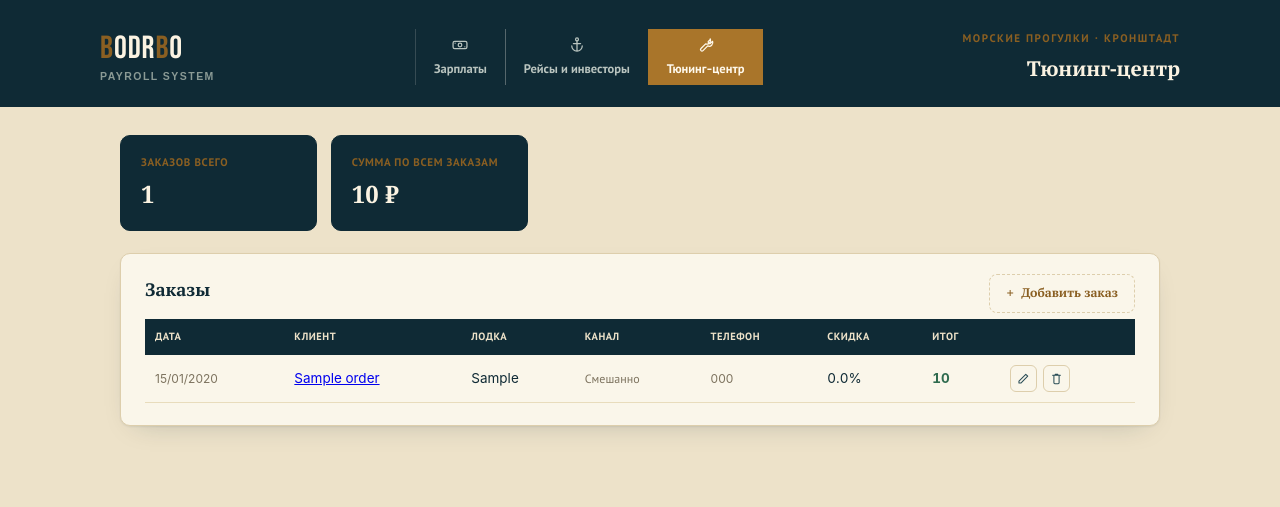
After one commit to bodrbo/-, a Flask app: page /tuning in a window 1280 px wide. The commit adds this page. Shown: the top 507 px of the page. Run offline with Flask 2, Linux system fonts and the light colour scheme; tables that the repository leaves empty hold one stand-in row (values such as "Sample post").

Commit message:
Добавить модуль тюнинг-центра в панель администратора
Новый раздел учитывает заказы тюнинг-центра: ФИО клиента, модель
лодки, канал продажи, телефон, список работ (себестоимость ×
коэффициент = цена) и скидка в процентах от общей суммы. Суммы
работ и итог считаются автоматически на клиенте и пересчитываются
на сервере при сохранении. Список заказов — на главном экране
модуля, с переходом в карточку заказа для редактирования.

```diff
--- a/app.py
+++ b/app.py
@@ -354,6 +354,34 @@ def init_db():
     )
     conn.execute(
         """
+        CREATE TABLE IF NOT EXISTS tuning_orders (
+            id INTEGER PRIMARY KEY AUTOINCREMENT,
+            client_name TEXT NOT NULL,
+            boat_model TEXT NOT NULL,
+            sale_channel TEXT NOT NULL,
+            phone TEXT NOT NULL,
+            discount_pct REAL NOT NULL DEFAULT 0,
+            subtotal REAL NOT NULL,
+            total REAL NOT NULL,
+            created_at TEXT NOT NULL,
+            updated_at TEXT NOT NULL
+        )
+        """
+    )
+    conn.execute(
+        """
+        CREATE TABLE IF NOT EXISTS tuning_order_items (
+            id INTEGER PRIMARY KEY AUTOINCREMENT,
+            order_id INTEGER NOT NULL,
+            work_name TEXT NOT NULL,
+            cost_price REAL NOT NULL,
+            multiplier REAL NOT NULL,
+            price REAL NOT NULL
+        )
+        """
+    )
+    conn.execute(
+        """
         CREATE TABLE IF NOT EXISTS investors (
             id INTEGER PRIMARY KEY AUTOINCREMENT,
             investor_name TEXT NOT NULL,
@@ -1190,6 +1218,197 @@ def delete_trip(trip_id):
         db.execute("DELETE FROM trips WHERE id = ?", (trip_id,))
         db.commit()
     return redirect(url_for("trips_index"))
+
+
+# =======================================================================
+# Тюнинг-центр
+# =======================================================================
+
+def _process_tuning_form(form):
+    """Validate a tuning-center order form and compute derived amounts.
+    Returns (errors, data). data is None if there are errors."""
+    errors = []
+
+    client_name = form.get("client_name", "").strip()
+    boat_model = form.get("boat_model", "").strip()
+    phone = form.get("phone", "").strip()
+    sale_channel = form.get("sale_channel", "direct").strip()
+    if sale_channel not in [c["value"] for c in SALE_CHANNELS]:
+        sale_channel = "direct"
+
+    if not client_name:
+        errors.append("Укажите ФИО клиента.")
+    if not boat_model:
+        errors.append("Укажите модель лодки.")
+    if not phone:
+        errors.append("Укажите номер телефона.")
+
+    discount_raw = form.get("discount_pct", "").strip().replace(",", ".")
+    discount_pct = 0.0
+    if discount_raw:
+        try:
+            discount_pct = float(discount_raw)
+            if not (0 <= discount_pct <= 100):
+                errors.append("Скидка должна быть от 0 до 100%.")
+        except ValueError:
+            errors.append("Скидка должна быть числом.")
+
+    names = form.getlist("work_name[]")
+    costs = form.getlist("cost_price[]")
+    mults = form.getlist("multiplier[]")
+
+    def _get(lst, i):
+        return lst[i] if i < len(lst) else ""
+
+    items = []
+    subtotal = 0.0
+    for i in range(len(names)):
+        name = names[i].strip()
+        cost_raw = _get(costs, i).strip().replace(",", ".")
+        mult_raw = _get(mults, i).strip().replace(",", ".")
+        if not name and not cost_raw and not mult_raw:
+            continue  # полностью пустая строка — пропускаем
+
+        row_num = i + 1
+        if not name:
+            errors.append(f"Работа №{row_num}: не указано название.")
+
+        cost = mult = None
+        try:
+            cost = float(cost_raw)
+            if cost < 0:
+                errors.append(f"Работа №{row_num}: себестоимость не может быть отрицательной.")
+        except ValueError:
+            errors.append(f"Работа №{row_num}: себестоимость должна быть числом.")
+        try:
+            mult = float(mult_raw)
+            if mult < 0:
+                errors.append(f"Работа №{row_num}: коэффициент не может быть отрицательным.")
+        except ValueError:
+            errors.append(f"Работа №{row_num}: коэффициент должен быть числом.")
+
+        if name and cost is not None and mult is not None:
+            price = cost * mult
+            items.append({"work_name": name, "cost_price": cost, "multiplier": mult, "price": price})
+            subtotal += price
+
+    if not items and not any("Работа" in e for e in errors):
+        errors.append("Добавьте хотя бы одну работу.")
+
+    if errors:
+        return errors, None
+
+    discount_amount = subtotal * discount_pct / 100
+    total = subtotal - discount_amount
+
+    data = dict(
+        client_name=client_name, boat_model=boat_model, phone=phone,
+        sale_channel=sale_channel, discount_pct=discount_pct,
+        items=items, subtotal=subtotal, discount_amount=discount_amount, total=total,
+    )
+    return errors, data
+
+
+@app.route("/tuning")
+def tuning_index():
+    db = get_db()
+    orders = db.execute(
+        "SELECT * FROM tuning_orders ORDER BY created_at DESC, id DESC"
+    ).fetchall()
+    grand_total = sum(o["total"] for o in orders)
+    return render_template(
+        "tuning_index.html", orders=orders, grand_total=grand_total,
+        active_page="tuning",
+    )
+
+
+@app.route("/tuning/add", methods=["GET", "POST"])
+def add_tuning_order():
+    if request.method == "GET":
+        return render_template(
+            "tuning_form.html", edit_order=None, errors=None, form_values=None,
+            items_prefill=None, sale_channels=SALE_CHANNELS, active_page="tuning",
+        )
+
+    db = get_db()
+    errors, data = _process_tuning_form(request.form)
+    if errors:
+        return render_template(
+            "tuning_form.html", edit_order=None, errors=errors, form_values=request.form,
+            items_prefill=None, sale_channels=SALE_CHANNELS, active_page="tuning",
+        ), 400
+
+    now = dt.datetime.now().strftime("%Y-%m-%d %H:%M")
+    cur = db.execute(
+        "INSERT INTO tuning_orders (client_name, boat_model, sale_channel, phone, discount_pct, "
+        "subtotal, total, created_at, updated_at) VALUES (?, ?, ?, ?, ?, ?, ?, ?, ?)",
+        (data["client_name"], data["boat_model"], data["sale_channel"], data["phone"],
+         data["discount_pct"], data["subtotal"], data["total"], now, now),
+    )
+    order_id = cur.lastrowid
+    for item in data["items"]:
+        db.execute(
+            "INSERT INTO tuning_order_items (order_id, work_name, cost_price, multiplier, price) "
+            "VALUES (?, ?, ?, ?, ?)",
+            (order_id, item["work_name"], item["cost_price"], item["multiplier"], item["price"]),
+        )
+    db.commit()
+    return redirect(url_for("tuning_index"))
+
+
+@app.route("/tuning/edit/<int:order_id>", methods=["GET", "POST"])
+def edit_tuning_order(order_id):
+    db = get_db()
+    order = db.execute("SELECT * FROM tuning_orders WHERE id = ?", (order_id,)).fetchone()
+    if order is None:
+        return redirect(url_for("tuning_index"))
+
+    if request.method == "GET":
+        items = db.execute(
+            "SELECT * FROM tuning_order_items WHERE order_id = ? ORDER BY id", (order_id,)
+        ).fetchall()
+        form_values = {
+            "client_name": order["client_name"], "boat_model": order["boat_model"],
+            "sale_channel": order["sale_channel"], "phone": order["phone"],
+            "discount_pct": order["discount_pct"],
+        }
+        return render_template(
+            "tuning_form.html", edit_order=order, errors=None, form_values=form_values,
+            items_prefill=items, sale_channels=SALE_CHANNELS, active_page="tuning",
+        )
+
+    errors, data = _process_tuning_form(request.form)
+    if errors:
+        return render_template(
+            "tuning_form.html", edit_order=order, errors=errors, form_values=request.form,
+            items_prefill=None, sale_channels=SALE_CHANNELS, active_page="tuning",
+        ), 400
+
+    now = dt.datetime.now().strftime("%Y-%m-%d %H:%M")
+    db.execute(
+        "UPDATE tuning_orders SET client_name=?, boat_model=?, sale_channel=?, phone=?, "
+        "discount_pct=?, subtotal=?, total=?, updated_at=? WHERE id=?",
+        (data["client_name"], data["boat_model"], data["sale_channel"], data["phone"],
+         data["discount_pct"], data["subtotal"], data["total"], now, order_id),
+    )
+    db.execute("DELETE FROM tuning_order_items WHERE order_id = ?", (order_id,))
+    for item in data["items"]:
+        db.execute(
+            "INSERT INTO tuning_order_items (order_id, work_name, cost_price, multiplier, price) "
+            "VALUES (?, ?, ?, ?, ?)",
+            (order_id, item["work_name"], item["cost_price"], item["multiplier"], item["price"]),
+        )
+    db.commit()
+    return redirect(url_for("tuning_index"))
+
+
+@app.route("/tuning/delete/<int:order_id>", methods=["POST"])
+def delete_tuning_order(order_id):
+    db = get_db()
+    db.execute("DELETE FROM tuning_order_items WHERE order_id = ?", (order_id,))
+    db.execute("DELETE FROM tuning_orders WHERE id = ?", (order_id,))
+    db.commit()
+    return redirect(url_for("tuning_index"))
 
 
 # =======================================================================
--- a/static/style.css
+++ b/static/style.css
@@ -273,6 +273,24 @@ input[type="text"]:focus, input[type="date"]:focus, input[type="time"]:focus, in
 .labor-row input.labor-quantity,
 .labor-row input.labor-rate { flex: 1 1 100px; min-width: 0; }
 .labor-row .custom-input { flex: 2 1 200px; margin-top: 0; width: auto; min-width: 0; }
+
+.work-row {
+  display: flex;
+  gap: 10px;
+  margin-bottom: 8px;
+  flex-wrap: wrap;
+  align-items: center;
+}
+.work-row .work-name { flex: 2 1 200px; min-width: 0; }
+.work-row .work-cost,
+.work-row .work-multiplier { flex: 1 1 130px; min-width: 0; }
+.work-row .work-price {
+  flex: 1 1 110px;
+  font-weight: 700;
+  font-variant-numeric: tabular-nums;
+  text-align: right;
+  color: var(--ink);
+}
 
 .btn-secondary {
   display: inline-block;
--- a/templates/index.html
+++ b/templates/index.html
@@ -48,6 +48,12 @@
           <path d="M10 5.6v10.6M6 8.4h8M4.2 11a5.8 5.8 0 0 0 11.6 0"/>
         </svg>
         <span class="nav-label">Рейсы и инвесторы</span>
+      </a>
+      <a href="{{ url_for('tuning_index') }}" class="{{ 'active' if active_page == 'tuning' }}">
+        <svg class="nav-icon" viewBox="0 0 20 20" fill="none" stroke="currentColor" stroke-width="1.4" stroke-linecap="round" stroke-linejoin="round">
+          <path d="M14.7 3.3a4 4 0 0 1-5.1 5.4L4.4 13.9a1.6 1.6 0 0 0 2.3 2.3l5.2-5.2a4 4 0 0 0 5.4-5.1l-2.6 2.6-1.9-.4-.4-1.9 2.6-2.6z"/>
+        </svg>
+        <span class="nav-label">Тюнинг-центр</span>
       </a>
     </nav>
     <div class="title-block">
--- a/templates/trips.html
+++ b/templates/trips.html
@@ -81,6 +81,12 @@
           <path d="M10 5.6v10.6M6 8.4h8M4.2 11a5.8 5.8 0 0 0 11.6 0"/>
         </svg>
         <span class="nav-label">Рейсы и инвесторы</span>
+      </a>
+      <a href="{{ url_for('tuning_index') }}" class="{{ 'active' if active_page == 'tuning' }}">
+        <svg class="nav-icon" viewBox="0 0 20 20" fill="none" stroke="currentColor" stroke-width="1.4" stroke-linecap="round" stroke-linejoin="round">
+          <path d="M14.7 3.3a4 4 0 0 1-5.1 5.4L4.4 13.9a1.6 1.6 0 0 0 2.3 2.3l5.2-5.2a4 4 0 0 0 5.4-5.1l-2.6 2.6-1.9-.4-.4-1.9 2.6-2.6z"/>
+        </svg>
+        <span class="nav-label">Тюнинг-центр</span>
       </a>
     </nav>
     <div class="title-block">
--- /dev/null
+++ b/templates/tuning_index.html
@@ -0,0 +1,143 @@
+<!DOCTYPE html>
+<html lang="ru">
+<head>
+<meta charset="UTF-8">
+<meta name="viewport" content="width=device-width, initial-scale=1.0">
+<title>Тюнинг-центр</title>
+<link rel="stylesheet" href="{{ url_for('static', filename='style.css') }}">
+</head>
+<body>
+
+<div class="page-loader" id="pageLoader" aria-hidden="true">
+  <div class="loader-body">
+    <svg class="propeller" viewBox="0 0 100 100">
+      <g fill="var(--brass)">
+        <path d="M47 37C32 35 18 26 16 14C16 9 20 6 25 7C36 9 46 17 50 27C52 31 53 34 53 37Z"/>
+        <path d="M47 37C32 35 18 26 16 14C16 9 20 6 25 7C36 9 46 17 50 27C52 31 53 34 53 37Z" transform="rotate(120 50 50)"/>
+        <path d="M47 37C32 35 18 26 16 14C16 9 20 6 25 7C36 9 46 17 50 27C52 31 53 34 53 37Z" transform="rotate(240 50 50)"/>
+      </g>
+      <g fill="none" stroke="var(--brass)" stroke-width="2.6" stroke-linecap="round" opacity="0.85">
+        <path d="M55 15A24 24 0 0 1 62 22" transform="rotate(-6 50 50)"/>
+        <path d="M18 60A24 24 0 0 1 15 51" transform="rotate(4 50 50)"/>
+      </g>
+      <circle cx="50" cy="50" r="15" fill="none" stroke="var(--ink)" stroke-width="4"/>
+      <circle cx="50" cy="50" r="13" fill="none" stroke="var(--brass)" stroke-width="8"/>
+    </svg>
+    <span class="loader-label">Загрузка…</span>
+  </div>
+</div>
+
+<header class="topbar">
+  <div class="topbar-inner">
+    <div class="brand">
+      <div class="logo-text"><span class="mark">B</span>ODR<span class="mark">B</span>O</div>
+      <div class="logo-sub">Payroll system</div>
+    </div>
+    <nav class="main-nav">
+      <a href="{{ url_for('index') }}" class="{{ 'active' if active_page == 'payroll' }}">
+        <svg class="nav-icon" viewBox="0 0 20 20" fill="none" stroke="currentColor" stroke-width="1.4" stroke-linecap="round" stroke-linejoin="round">
+          <rect x="2.3" y="6" width="15.4" height="8" rx="1.8"/>
+          <circle cx="10" cy="10" r="2"/>
+          <path d="M4.6 8h.01M15.4 12h.01"/>
+        </svg>
+        <span class="nav-label">Зарплаты</span>
+      </a>
+      <a href="{{ url_for('trips_index') }}" class="{{ 'active' if active_page == 'trips' }}">
+        <svg class="nav-icon" viewBox="0 0 20 20" fill="none" stroke="currentColor" stroke-width="1.4" stroke-linecap="round" stroke-linejoin="round">
+          <circle cx="10" cy="3.8" r="1.6"/>
+          <path d="M10 5.6v10.6M6 8.4h8M4.2 11a5.8 5.8 0 0 0 11.6 0"/>
+        </svg>
+        <span class="nav-label">Рейсы и инвесторы</span>
+      </a>
+      <a href="{{ url_for('tuning_index') }}" class="{{ 'active' if active_page == 'tuning' }}">
+        <svg class="nav-icon" viewBox="0 0 20 20" fill="none" stroke="currentColor" stroke-width="1.4" stroke-linecap="round" stroke-linejoin="round">
+          <path d="M14.7 3.3a4 4 0 0 1-5.1 5.4L4.4 13.9a1.6 1.6 0 0 0 2.3 2.3l5.2-5.2a4 4 0 0 0 5.4-5.1l-2.6 2.6-1.9-.4-.4-1.9 2.6-2.6z"/>
+        </svg>
+        <span class="nav-label">Тюнинг-центр</span>
+      </a>
+    </nav>
+    <div class="title-block">
+      <span class="kicker">Морские прогулки · Кронштадт</span>
+      <h1>Тюнинг-центр</h1>
+    </div>
+  </div>
+</header>
+
+<main class="wrap">
+
+  <div class="totals-grid">
+    <div class="panel total-card total-card-grand">
+      <span class="k">Заказов всего</span>
+      <span class="v">{{ orders|length }}</span>
+    </div>
+    <div class="panel total-card total-card-grand">
+      <span class="k">Сумма по всем заказам</span>
+      <span class="v">{{ "%.0f"|format(grand_total) }} ₽</span>
+    </div>
+  </div>
+
+  <section class="panel">
+    <h2>
+      Заказы
+      <a href="{{ url_for('add_tuning_order') }}" class="btn-add" style="float:right; margin-top:-2px;">Добавить заказ</a>
+    </h2>
+    {% if orders %}
+    <div class="table-scroll">
+      <table class="records">
+        <thead>
+          <tr>
+            <th>Дата</th>
+            <th>Клиент</th>
+            <th>Лодка</th>
+            <th>Канал</th>
+            <th>Телефон</th>
+            <th>Скидка</th>
+            <th>Итог</th>
+            <th></th>
+          </tr>
+        </thead>
+        <tbody>
+          {% for o in orders %}
+          <tr>
+            <td class="muted">{{ o.created_at[:10]|ru_date }}</td>
+            <td><a href="{{ url_for('edit_tuning_order', order_id=o.id) }}">{{ o.client_name }}</a></td>
+            <td>{{ o.boat_model }}</td>
+            <td class="muted">{{ 'Напрямую' if o.sale_channel == 'direct' else ('Агрегатор' if o.sale_channel == 'aggregator' else 'Смешанно') }}</td>
+            <td class="muted">{{ o.phone }}</td>
+            <td>{{ o.discount_pct|float|round(1) }}%</td>
+            <td class="amount">{{ "%.0f"|format(o.total) }}</td>
+            <td class="row-actions">
+              <a href="{{ url_for('edit_tuning_order', order_id=o.id) }}" class="icon-btn" title="Редактировать">
+                <svg viewBox="0 0 20 20" fill="none" stroke="currentColor" stroke-width="1.6" stroke-linecap="round" stroke-linejoin="round">
+                  <path d="M13.5 3.5l3 3L6 17H3v-3L13.5 3.5z"/>
+                </svg>
+              </a>
+              <form action="{{ url_for('delete_tuning_order', order_id=o.id) }}" method="post"
+                    onsubmit="return confirm('Удалить этот заказ?');">
+                <button type="submit" class="icon-btn danger" title="Удалить">
+                  <svg viewBox="0 0 20 20" fill="none" stroke="currentColor" stroke-width="1.6" stroke-linecap="round" stroke-linejoin="round">
+                    <path d="M4 5h12M8 5V3.5h4V5M6 5v11.5A1.5 1.5 0 007.5 18h5a1.5 1.5 0 001.5-1.5V5"/>
+                  </svg>
+                </button>
+              </form>
+            </td>
+          </tr>
+          {% endfor %}
+        </tbody>
+      </table>
+    </div>
+    {% else %}
+    <div class="empty-state">
+      <div class="empty-logo"><span class="mark">B</span>ODR<span class="mark">B</span>O</div>
+      <div class="t">Заказов пока нет</div>
+      <div class="s">Добавьте первый заказ кнопкой выше.</div>
+    </div>
+    {% endif %}
+  </section>
+
+</main>
+
+<script src="{{ url_for('static', filename='loader.js') }}"></script>
+
+</body>
+</html>
```
Also changed, not shown: templates/tuning_form.html (added, +220 -0 lines).
